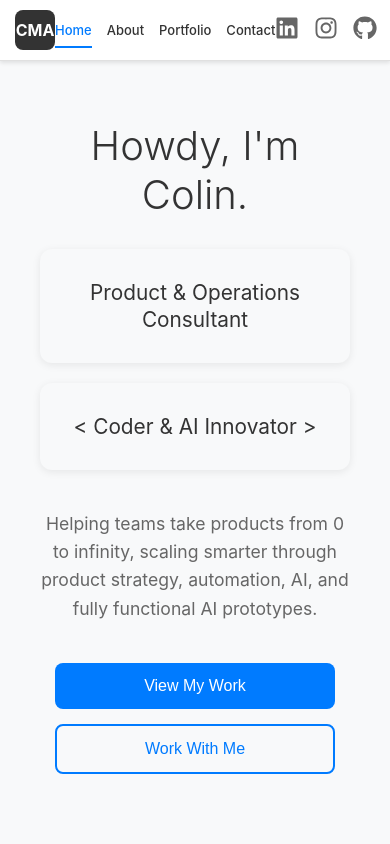
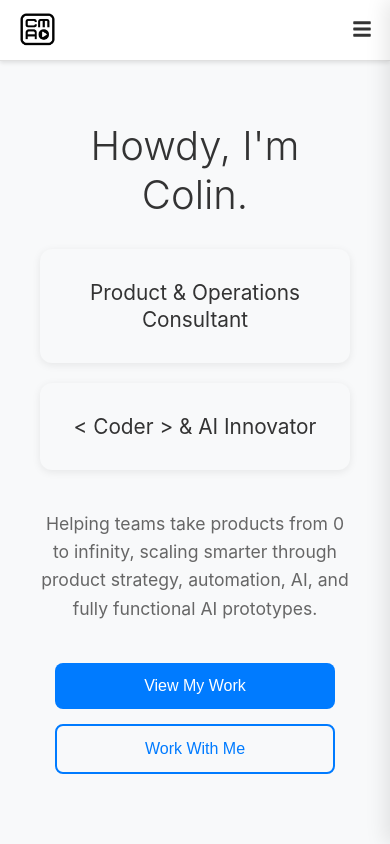
Before and after one commit to colin-mark/colin-mark-website, a React (Create React App) app: page / in a window 390 px wide. Shown: the top 844 px of the page. Built offline with nearby package versions, Linux system fonts and the light colour scheme.

Commit message:
Fix top nav bar spacing on mobile

```diff
--- a/public/index.html
+++ b/public/index.html
@@ -2,29 +2,36 @@
 <html lang="en">
   <head>
     <meta charset="utf-8" />
-    <link rel="icon" href="%PUBLIC_URL%/favicon.ico" />
+    <link rel="icon" href="%PUBLIC_URL%/images/icons/icon_black_light_background.png" />
     <meta name="viewport" content="width=device-width, initial-scale=1" />
-    <meta name="theme-color" content="#000000" />
+    <meta name="theme-color" content="#007bff" />
     <meta
       name="description"
-      content="Web site created using create-react-app"
+      content="Colin Alcorn - Product & Operations Consultant, Coder & AI Innovator. Helping teams turn ideas into scalable products through strategy, automation, and AI."
     />
-    <link rel="apple-touch-icon" href="%PUBLIC_URL%/logo192.png" />
-    <!--
-      manifest.json provides metadata used when your web app is installed on a
-      user's mobile device or desktop. See https://developers.google.com/web/fundamentals/web-app-manifest/
-    -->
+
+    <!-- Open Graph / Facebook -->
+    <meta property="og:type" content="website" />
+    <meta property="og:url" content="https://colin-mark.com/" />
+    <meta property="og:title" content="Colin Alcorn - Product & AI Consultant" />
+    <meta property="og:description" content="Product & Operations Consultant, Coder & AI Innovator. Helping teams turn ideas into scalable products through strategy, automation, and AI." />
+    <meta property="og:image" content="%PUBLIC_URL%/images/portraits/IMG_2105_circle_web.png" />
+
+    <!-- Twitter -->
+    <meta property="twitter:card" content="summary_large_image" />
+    <meta property="twitter:url" content="https://colin-mark.com/" />
+    <meta property="twitter:title" content="Colin Alcorn - Product & AI Consultant" />
+    <meta property="twitter:description" content="Product & Operations Consultant, Coder & AI Innovator. Helping teams turn ideas into scalable products through strategy, automation, and AI." />
+    <meta property="twitter:image" content="%PUBLIC_URL%/images/portraits/IMG_2105_circle_web.png" />
+
+    <!-- Additional SEO -->
+    <meta name="author" content="Colin Alcorn" />
+    <meta name="keywords" content="Product Manager, AI Consultant, Operations, Automation, Product Strategy, Colin Alcorn" />
+
+    <link rel="apple-touch-icon" href="%PUBLIC_URL%/images/icons/icon_black_light_background.png" />
     <link rel="manifest" href="%PUBLIC_URL%/manifest.json" />
-    <!--
-      Notice the use of %PUBLIC_URL% in the tags above.
-      It will be replaced with the URL of the `public` folder during the build.
-      Only files inside the `public` folder can be referenced from the HTML.
 
-      Unlike "/favicon.ico" or "favicon.ico", "%PUBLIC_URL%/favicon.ico" will
-      work correctly both with client-side routing and a non-root public URL.
-      Learn how to configure a non-root public URL by running `npm run build`.
-    -->
-    <title>React App</title>
+    <title>Colin Alcorn - Product & AI Consultant</title>
   </head>
   <body>
     <noscript>You need to enable JavaScript to run this app.</noscript>
--- a/src/components/Navigation.css
+++ b/src/components/Navigation.css
@@ -26,24 +26,19 @@
 .logo-link {
   text-decoration: none;
   color: inherit;
+  display: flex;
+  align-items: center;
 }
 
-.logo-placeholder {
-  width: 50px;
-  height: 50px;
-  background-color: #333;
-  color: white;
-  border-radius: 8px;
-  display: flex;
-  align-items: center;
-  justify-content: center;
-  font-weight: bold;
-  font-size: 18px;
-  transition: background-color 0.3s ease;
+.logo-image {
+  height: 75px;
+  width: auto;
+  transition: transform 0.3s ease;
+  vertical-align: middle;
 }
 
-.logo-placeholder:hover {
-  background-color: #555;
+.logo-image:hover {
+  transform: scale(1.05);
 }
 
 /* Navigation tabs */
@@ -110,6 +105,140 @@
   transform: translateY(-2px);
 }
 
+/* Hamburger button styling */
+.hamburger-button {
+  display: none;
+  background: transparent;
+  border: none;
+  padding: 8px;
+  cursor: pointer;
+  transition: all 0.3s ease;
+  color: #333;
+  position: relative;
+  z-index: 1001;
+  border-radius: 4px;
+}
+
+.hamburger-button:hover {
+  background-color: #f8f9fa;
+  color: #007bff;
+}
+
+.hamburger-button:active {
+  background-color: #e9ecef;
+}
+
+/* Mobile menu styling */
+.mobile-menu {
+  position: fixed;
+  top: 0;
+  right: -300px;
+  width: 280px;
+  height: 100vh;
+  background-color: white;
+  box-shadow: -4px 0 20px rgba(0, 0, 0, 0.1);
+  transition: right 0.3s ease;
+  z-index: 1000;
+  overflow-y: auto;
+}
+
+.mobile-menu-open {
+  right: 0;
+}
+
+.mobile-menu-content {
+  padding: 80px 20px 20px;
+  display: flex;
+  flex-direction: column;
+  gap: 8px;
+}
+
+.mobile-nav-tab {
+  text-decoration: none;
+  color: #333;
+  font-size: 18px;
+  font-weight: 500;
+  padding: 16px 20px;
+  border-radius: 8px;
+  transition: all 0.3s ease;
+  position: relative;
+  text-align: left;
+}
+
+.mobile-nav-tab:hover {
+  background-color: #f8f9fa;
+  color: #007bff;
+}
+
+.mobile-nav-tab.active {
+  background-color: #e3f2fd;
+  color: #007bff;
+  font-weight: 600;
+}
+
+.mobile-nav-tab.active::before {
+  content: '';
+  position: absolute;
+  left: 0;
+  top: 50%;
+  transform: translateY(-50%);
+  width: 4px;
+  height: 24px;
+  background-color: #007bff;
+  border-radius: 0 2px 2px 0;
+}
+
+.mobile-nav-social {
+  display: flex;
+  gap: 20px;
+  justify-content: center;
+  margin-top: 40px;
+  padding-top: 30px;
+  border-top: 1px solid #e0e0e0;
+}
+
+.mobile-social-icon {
+  text-decoration: none;
+  color: #666;
+  transition: all 0.3s ease;
+  padding: 10px;
+  border-radius: 50%;
+  background-color: #f8f9fa;
+}
+
+.mobile-social-icon:hover {
+  color: #007bff;
+  background-color: #e3f2fd;
+  transform: translateY(-2px);
+}
+
+/* Mobile menu overlay */
+.mobile-menu-overlay {
+  position: fixed;
+  top: 0;
+  left: 0;
+  width: 100vw;
+  height: 100vh;
+  background-color: rgba(0, 0, 0, 0.5);
+  z-index: 999;
+  opacity: 1;
+  animation: fadeIn 0.3s ease;
+}
+
+@keyframes fadeIn {
+  from { opacity: 0; }
+  to { opacity: 1; }
+}
+
+/* Hide/show elements based on screen size */
+.mobile-only {
+  display: none;
+}
+
+.desktop-nav {
+  display: flex;
+}
+
 /* Responsive design */
 @media (max-width: 768px) {
   .nav-container {
@@ -117,31 +246,34 @@
     height: 60px;
   }
 
-  .nav-tabs {
-    gap: 20px;
+  .desktop-nav {
+    display: none;
   }
 
-  .nav-tab {
-    font-size: 14px;
+  .mobile-only {
+    display: block;
   }
 
-  .logo-placeholder {
-    width: 40px;
-    height: 40px;
-    font-size: 16px;
+  .nav-social {
+    display: none;
   }
 
-  .social-icon svg {
-    font-size: 20px;
+  .logo-image {
+    height: 55px;
   }
 }
 
 @media (max-width: 480px) {
-  .nav-tabs {
-    gap: 15px;
+  .nav-container {
+    padding: 0 10px;
   }
 
-  .nav-tab {
-    font-size: 13px;
+  .mobile-menu {
+    width: 100vw;
+    right: -100vw;
+  }
+
+  .mobile-menu-open {
+    right: 0;
   }
 }
--- a/src/components/Navigation.js
+++ b/src/components/Navigation.js
@@ -1,10 +1,19 @@
-import React from 'react';
+import React, { useState } from 'react';
 import { Link, useLocation } from 'react-router-dom';
-import { FaLinkedin, FaInstagram, FaGithub } from 'react-icons/fa';
+import { FaLinkedin, FaInstagram, FaGithub, FaBars, FaTimes } from 'react-icons/fa';
 import './Navigation.css';
 
 const Navigation = () => {
   const location = useLocation();
+  const [isMobileMenuOpen, setIsMobileMenuOpen] = useState(false);
+
+  const toggleMobileMenu = () => {
+    setIsMobileMenuOpen(!isMobileMenuOpen);
+  };
+
+  const closeMobileMenu = () => {
+    setIsMobileMenuOpen(false);
+  };
 
   return (
     <nav className="navigation">
@@ -12,12 +21,16 @@ const Navigation = () => {
         {/* Logo section */}
         <div className="nav-logo">
           <Link to="/" className="logo-link">
-            <div className="logo-placeholder">CMA</div>
+            <img
+              src="/images/icons/icon_black_light_background.png"
+              alt="CMA Logo"
+              className="logo-image"
+            />
           </Link>
         </div>
 
-        {/* Navigation tabs */}
-        <div className="nav-tabs">
+        {/* Navigation tabs - Desktop */}
+        <div className="nav-tabs desktop-nav">
           <Link
             to="/"
             className={`nav-tab ${location.pathname === '/' ? 'active' : ''}`}
@@ -43,6 +56,15 @@ const Navigation = () => {
             Contact
           </Link>
         </div>
+
+        {/* Hamburger Menu Button - Mobile */}
+        <button
+          className="hamburger-button mobile-only"
+          onClick={toggleMobileMenu}
+          aria-label="Toggle mobile menu"
+        >
+          {isMobileMenuOpen ? <FaTimes size={20} /> : <FaBars size={20} />}
+        </button>
 
         {/* Social media icons */}
         <div className="nav-social">
@@ -75,6 +97,79 @@ const Navigation = () => {
           </a>
         </div>
       </div>
+
+      {/* Mobile Slide-out Menu */}
+      <div className={`mobile-menu ${isMobileMenuOpen ? 'mobile-menu-open' : ''}`}>
+        <div className="mobile-menu-content">
+          <Link
+            to="/"
+            className={`mobile-nav-tab ${location.pathname === '/' ? 'active' : ''}`}
+            onClick={closeMobileMenu}
+          >
+            Home
+          </Link>
+          <Link
+            to="/about"
+            className={`mobile-nav-tab ${location.pathname === '/about' ? 'active' : ''}`}
+            onClick={closeMobileMenu}
+          >
+            About
+          </Link>
+          <Link
+            to="/portfolio"
+            className={`mobile-nav-tab ${location.pathname === '/portfolio' ? 'active' : ''}`}
+            onClick={closeMobileMenu}
+          >
+            Portfolio
+          </Link>
+          <Link
+            to="/contact"
+            className={`mobile-nav-tab ${location.pathname === '/contact' ? 'active' : ''}`}
+            onClick={closeMobileMenu}
+          >
+            Contact
+          </Link>
+
+          {/* Social media icons in mobile menu */}
+          <div className="mobile-nav-social">
+            <a
+              href="https://www.linkedin.com/in/colinalcorn/"
+              className="mobile-social-icon"
+              aria-label="LinkedIn"
+              target="_blank"
+              rel="noopener noreferrer"
+            >
+              <FaLinkedin size={24} />
+            </a>
+            <a
+              href="https://www.instagram.com/colin_mark/"
+              className="mobile-social-icon"
+              aria-label="Instagram"
+              target="_blank"
+              rel="noopener noreferrer"
+            >
+              <FaInstagram size={24} />
+            </a>
+            <a
+              href="https://github.com/colin-mark"
+              className="mobile-social-icon"
+              aria-label="GitHub"
+              target="_blank"
+              rel="noopener noreferrer"
+            >
+              <FaGithub size={24} />
+            </a>
+          </div>
+        </div>
+      </div>
+
+      {/* Mobile Menu Overlay */}
+      {isMobileMenuOpen && (
+        <div
+          className="mobile-menu-overlay"
+          onClick={closeMobileMenu}
+        ></div>
+      )}
     </nav>
   );
 };
--- a/src/pages/Home.js
+++ b/src/pages/Home.js
@@ -25,7 +25,7 @@ const Home = () => {
                 <h2>Product & Operations Consultant</h2>
               </div>
               <div className="hero-split-item">
-                <h2>&lt; Coder &amp; AI Innovator &gt;</h2>
+                <h2>&lt; Coder &gt; &amp; AI Innovator</h2>
               </div>
             </div>
 
```
Also changed, not shown: public/images/icons/icon_black_light_background.png (added).
